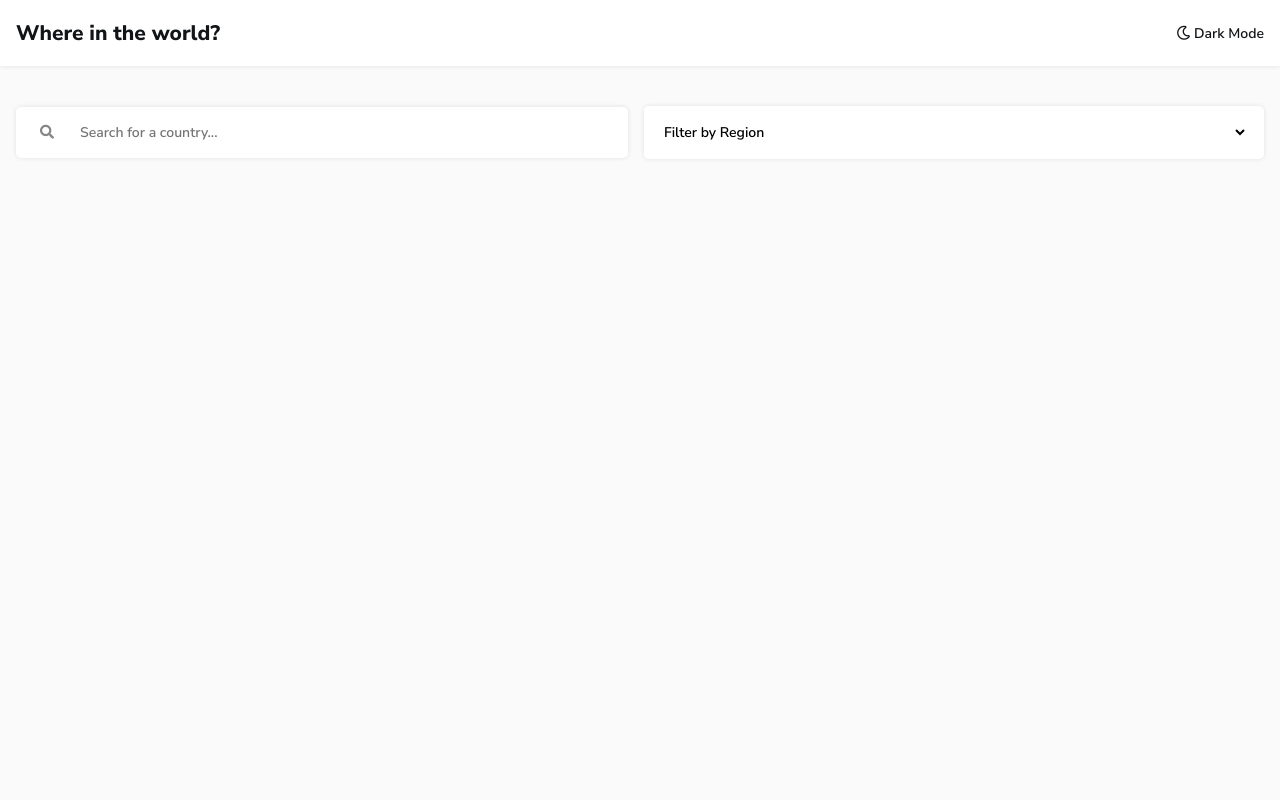
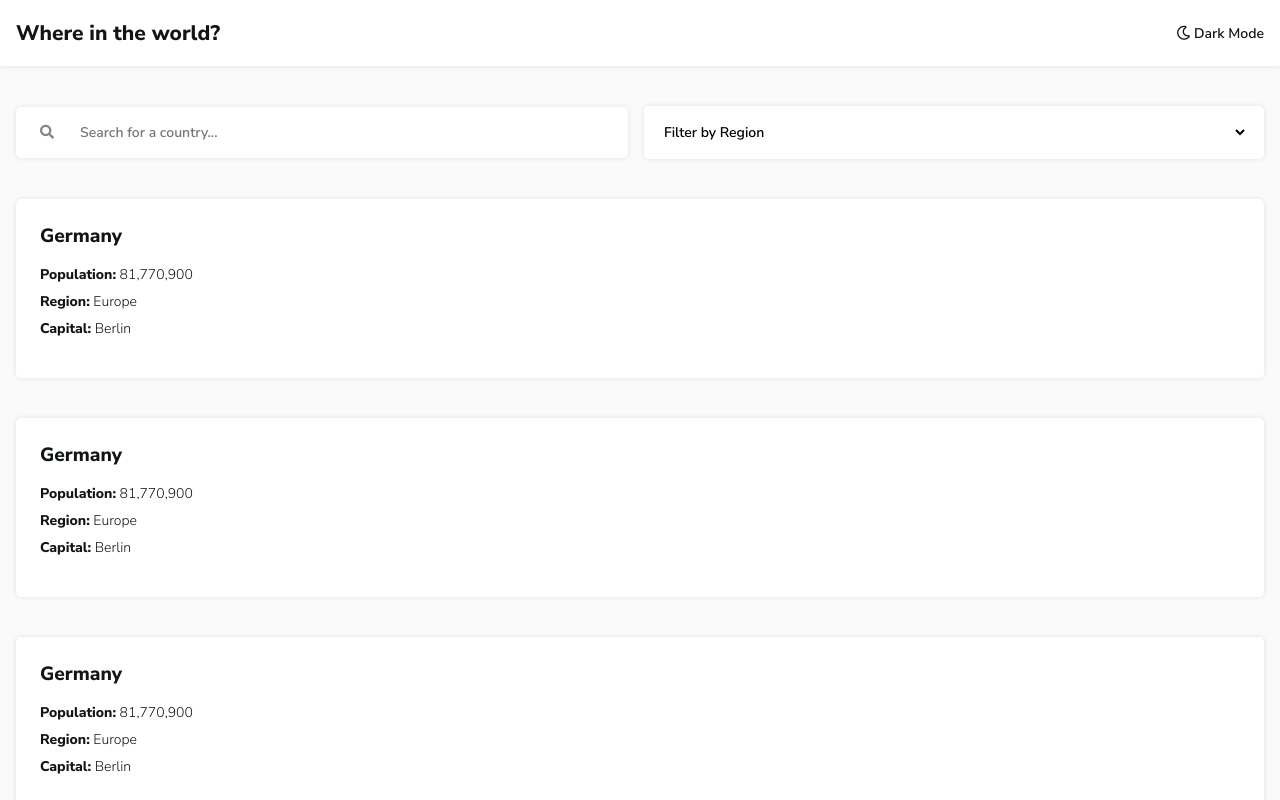
Before and after one commit to DZbug/countries, a React (Create React App) app: page / in a window 1280 px wide. Shown: the top 800 px of the page. Built offline with nearby package versions, Linux system fonts and the light colour scheme.

Commit message:
Country List

```diff
--- a/src/App.scss
+++ b/src/App.scss
@@ -39,7 +39,8 @@ body.dark-theme {
   .navbar,
   .filter,
   input[type="text"],
-  select {
+  select,
+  .card {
     background-color: $dark-blue-color;
     color: $white-color;
   }
@@ -133,6 +134,39 @@ a {
   }
 }
 
+.country-list {
+  width: 100%;
+  display: flex;
+  flex-wrap: wrap;
+  justify-content: space-between;
+
+  .country-item {
+    width: 100%;
+    margin-bottom: 2.5rem;
+  }
+
+  .card {
+    box-shadow: $shadow;
+    border-radius: 5px;
+    background-color: $white-color;
+    padding: 1.5rem;
+    padding-bottom: 2rem;
+
+    h3 {
+      padding-bottom: 1rem;
+      font-size: 1.2rem;
+    }
+
+    p {
+      padding-bottom: 0.5rem;
+    }
+
+    .country-description {
+      font-weight: 900;
+    }
+  }
+}
+
 @media (min-width: 1440px) {
   .container {
     width: $desktop-width;
@@ -150,6 +184,11 @@ a {
   select {
     width: 200px !important;
   }
+
+  .country-item {
+    width: 310px !important;
+    margin-bottom: 3.2rem !important;
+  }
 }
 
 @media (min-width: 376px) {
--- a/src/components/countries/Countries.js
+++ b/src/components/countries/Countries.js
@@ -1,7 +1,16 @@
 import React from "react";
+import CountryItem from "./CountryItem";
 
 const Countries = () => {
-  return <div></div>;
+  const countries = [1, 2, 3, 4, 5, 6, 7, 8];
+
+  return (
+    <div className="country-list">
+      {countries.map((country) => (
+        <CountryItem key={country} />
+      ))}
+    </div>
+  );
 };
 
 export default Countries;
--- a/src/components/countries/CountryItem.js
+++ b/src/components/countries/CountryItem.js
@@ -0,0 +1,20 @@
+import React from "react";
+
+const CountryItem = () => {
+  return (
+    <div className="card country-item">
+      <h3>Germany</h3>
+      <p>
+        <span className="country-description">Population:</span> 81,770,900
+      </p>
+      <p>
+        <span className="country-description">Region:</span> Europe
+      </p>
+      <p>
+        <span className="country-description">Capital:</span> Berlin
+      </p>
+    </div>
+  );
+};
+
+export default CountryItem;
```
